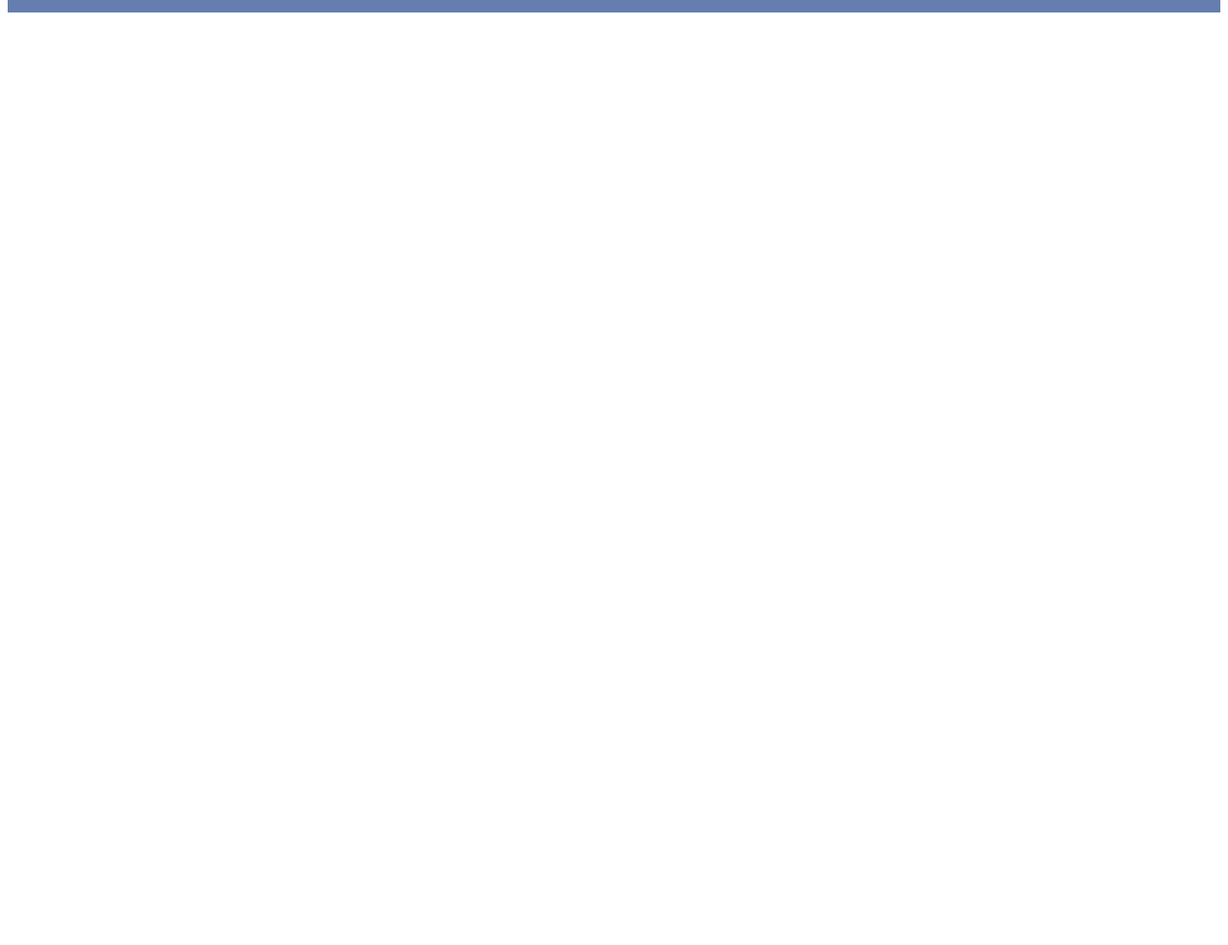
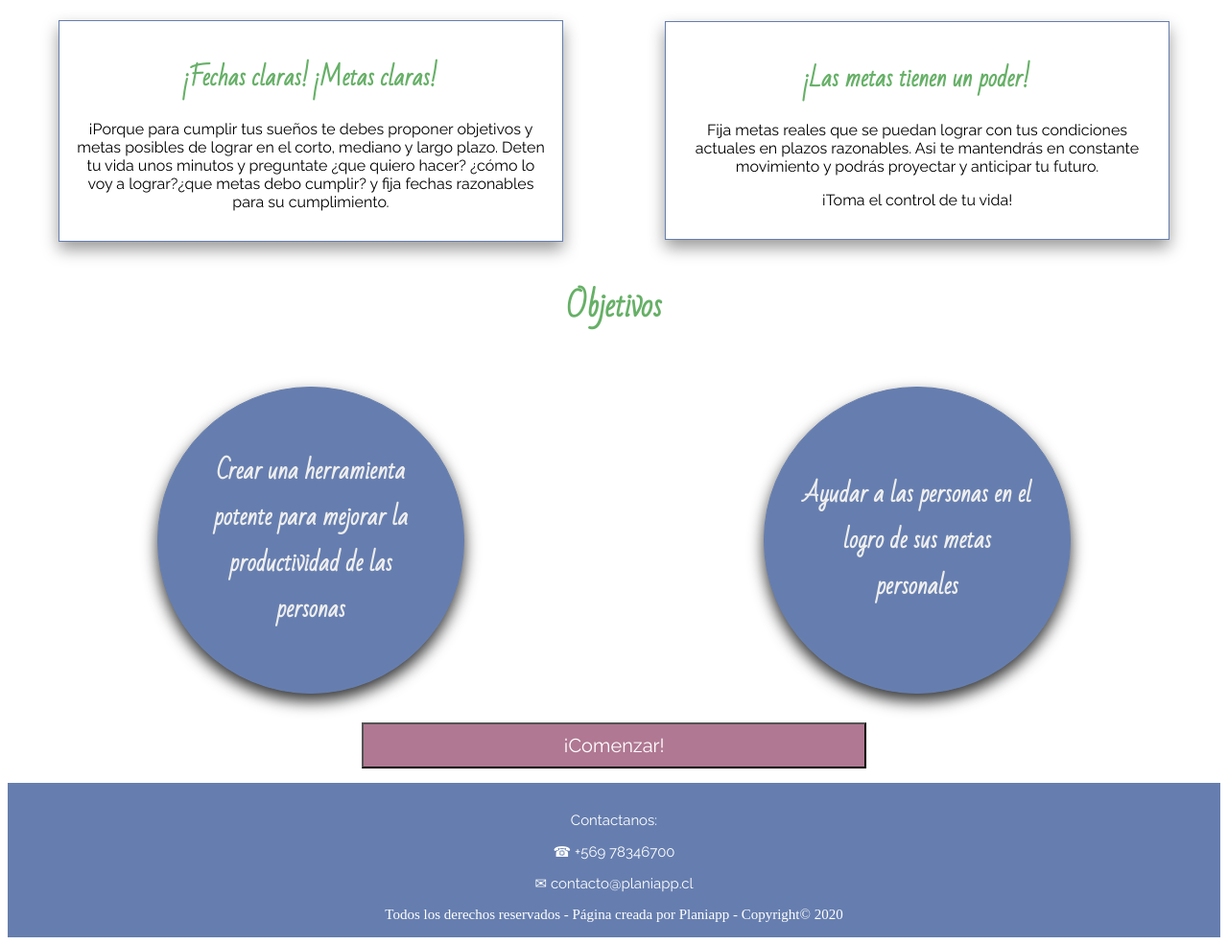
Before and after one commit to dosiscode/ev_final_mod_3, a plain HTML site: page index.html in a window 1280 px wide. Shown: the part 496-1481 px from the top of the page at 96% size. Before the commit the page ends 800 px from the top, so only its background shows below. Drawn offline with Linux system fonts and the light colour scheme.

Commit message:
agregue cambios al footer, estilos, pagina de inicio casi lista

```diff
--- a/css/style.css
+++ b/css/style.css
@@ -75,6 +75,11 @@ nav h1 {
 
     .nav-link {
         margin: 5px 0;
+    }
+
+    .between {
+        display: flex;
+        flex-direction: column;
     }
 }
 
@@ -182,6 +187,20 @@ nav h1 {
     }
 }
 
+@media only screen and (max-width: 899px) {
+    .col-md-12 {
+        width: 100%;
+    }
+
+    .between {
+        display: flex;
+        flex-direction: column;
+    }
+    #meta_2 {
+        margin-top: 15px;
+    }
+}
+
 /*Colores*/
 .bg-light {
     background-color: #EEEEEE;
@@ -212,6 +231,10 @@ nav h1 {
     color: #667EAF;
 }
 
+.text-verde {
+    color: #66B067;
+}
+
 /*Utilidades*/
 .text-center {
     text-align: center;
@@ -225,6 +248,10 @@ nav h1 {
 
 .mr {
     margin-right: 15px;
+}
+
+.mt {
+    margin-top: 15px;
 }
 
 .float-right {
@@ -248,11 +275,13 @@ nav h1 {
     font-weight: bold;
     font-family: 'Raleway', sans-serif;
     padding: 10px 30px;
+    transition: all 300ms linear;
 }
 
 .nav-link:hover {
     background-color: #64B0BD;
     color: white;
+    transition: all 300ms linear;
 }
 
 .nav-logo {
@@ -263,9 +292,12 @@ nav h1 {
     font-size: 20px;
     font-weight: bold;
     padding: 2px 30px;
+    transition: all 300ms linear;
 }
+
 .nav-logo:hover {
     color: #64B0BD;
+    transition: all 300ms linear;
 }
 
 .footer {
@@ -275,3 +307,59 @@ nav h1 {
     font-size: 15px;
     padding: 15px;
 }
+
+.card {
+    box-shadow: 0 8px 16px 0 rgba(0, 0, 0, 0.4);
+    border: 1px solid #667EAF;
+    margin: auto;
+    text-align: center;
+}
+
+.between {
+    display: flex;
+    justify-content: space-between;
+}
+
+.rounded {
+    width: 20rem;
+    height: 20rem;
+    border-radius: 50%;
+    box-shadow: 0 8px 16px 0 rgba(0, 0, 0, 0.8);
+    display: flex;
+    justify-content: center;
+    align-items: center;
+    text-align: center;
+    margin: 15px auto;
+    padding: 3%
+}
+
+.center {
+    display: flex;
+    justify-content: center;
+}
+
+.btn-comenzar {
+    padding: 10px;
+    background-color: #B07892;
+    color: white;
+    font-size: 20px;
+    font-family: 'Raleway', sans-serif;
+    transition: all 300ms linear;
+}
+
+.btn-comenzar:hover {
+    background-color: #FCACD1;
+    transition: all 300ms linear;
+}
+
+.banner {
+    height: 300px;
+    color: rgb(255, 255, 255);
+    font-size: 30px;
+    background-color: #B07892;
+    text-shadow: rgb(122, 122, 122) 4px 3px 0px;
+}
+
+.banner h1 {
+    margin-top: 80px;
+}
--- a/index.html
+++ b/index.html
@@ -29,6 +29,11 @@
 
 <body>
     <div class="row">
+        <div class="col-12 banner text-center">
+            <h1>¡Planifica tu vida!</h1>
+        </div>
+    </div>
+    <div class="row">
         <nav class="col-12 bg-azul">
             <a href="" class="nav-logo push-left">Planiapp</a>
             <a href="" class="nav-link bg-lightblue">Inicio</a>
@@ -39,32 +44,59 @@
     </div>
 
     <div class="row">
-        <div class="col-12 banner">
-            <div class="row">
-                <div class="col-5">
-                    Foto banner
-                </div>
-                <div class="col-7">
-                    Contenido banner
-                </div>
-            </div>
+        <div class="col-12 text-center text-verde">
+            <h1>¿Por qué es bueno planificar?</h1>
         </div>
     </div>
-
-    <div class="row">
-        <div class="col-12 text-center text-indigo">
-            <h1>¿Por qué es bueno planificarnos?</h1>
+    <div class="row between">
+        <div class="col-5 col-s-12 col-md-12 card text-center" id="meta_1">
+            <h2 class="text-verde">¡Fechas claras! ¡Metas claras!</h2>
+            <p>¡Porque para cumplir tus sueños te debes proponer objetivos y metas posibles de lograr en el corto,
+                mediano y largo plazo. Deten tu vida unos minutos y preguntate ¿que quiero hacer? ¿cómo lo voy a
+                lograr?¿que metas debo cumplir? y fija fechas razonables para su cumplimiento.</p>
+        </div>
+        <div class="col-5 col-s-12 col-md-12 card text-center" id="meta_2">
+            <h2 class="text-verde">¡Las metas tienen un poder!</h2>
+            <p>Fija metas reales que se puedan lograr con tus condiciones actuales en plazos razonables. Asi te
+                mantendrás en constante movimiento y podrás proyectar y anticipar tu futuro.</p>
+            <p>¡Toma el control de tu vida!</p>
         </div>
     </div>
     <div class="row">
-        <div class="col-12 text-center text-indigo">
+        <div class="col-12 text-center text-verde">
             <h1>Objetivos</h1>
         </div>
     </div>
 
+    <div class="row between">
+        <div class="col-5 col-s-12 col-md-12 card rounded bg-azul text-light">
+            <h2>Crear una herramienta potente para mejorar la productividad de las personas</h2>
+        </div>
+        <div class="col-5 col-s-12 col-md-12 card rounded bg-azul text-light">
+            <h2>Ayudar a las personas en el logro de sus metas personales</h2>
+        </div>
+    </div>
 
-    <div class="footer bg-azul">
-        <p>Fernanda Q || Javiera Soto || Paolo Mancini</p>
+    <div class="row center mt">
+
+            <button class="btn-comenzar col-5">¡Comenzar!</button>
+
+    </div>
+
+    <div class="footer bg-azul mt">
+        <table class="foot">
+            <div>
+                <div>
+                    <p>Contactanos: </p>
+                    <p>&#x260e; +569 78346700 </p>
+                    <p>&#x2709; contacto@planiapp.cl</p>
+                </div>
+                <tr>
+                    <div id="copyright">Todos los derechos reservados - Página creada por Planiapp - Copyright&copy;
+                        2020</div>
+                </tr>
+            </div>
+        </table>
     </div>
 
 </body>
```
